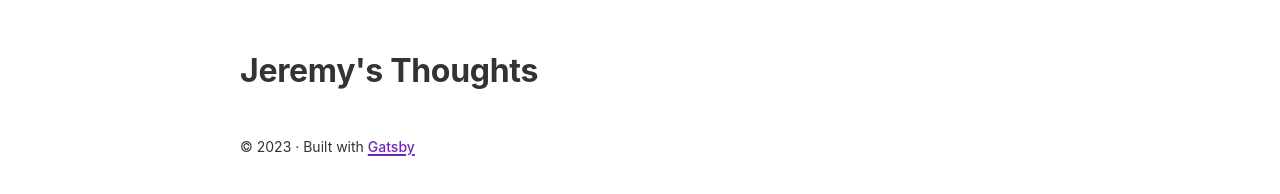
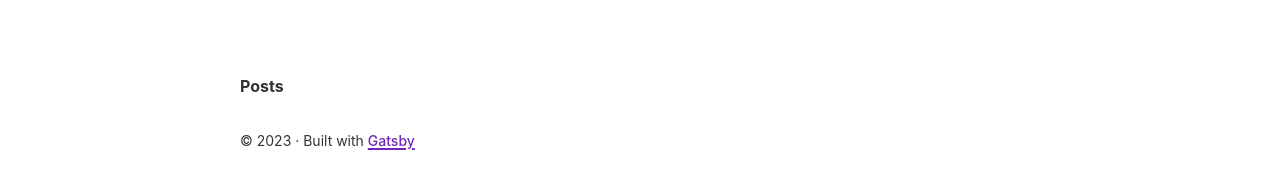
Before and after one commit to Soysauc/the-emphatic-polyglot, a Gatsby site: page / in a window 1280 px wide. Shown: the part 48-242 px from the top of the page. Built offline with nearby package versions, Linux system fonts and the light colour scheme; Gatsby itself is replaced by a stand-in of ours.

Commit message:
homepage before styles

```diff
--- a/src/pages/index.js
+++ b/src/pages/index.js
@@ -1,6 +1,5 @@
 import * as React from "react"
 import { Link, graphql } from "gatsby"
-import { StaticImage } from "gatsby-plugin-image"
 
 import Layout from "../components/layout"
 import Seo from "../components/seo"
@@ -11,8 +10,8 @@
     <Layout>
       <Seo title="Home" />
       <div>
-        <h1>Jeremy's Thoughts</h1>
-        <h4>{data.allMarkdownRemark.totalCount}</h4>
+        <title>Jeremy's Thoughts</title>
+        <h4>{data.allMarkdownRemark.totalCount} Posts</h4>
         {data.allMarkdownRemark.edges.map(({ node }) => {
           ;<div key={node.id}>
             <span>
```
Also changed, not shown: README.md (deleted), 1 other file.
